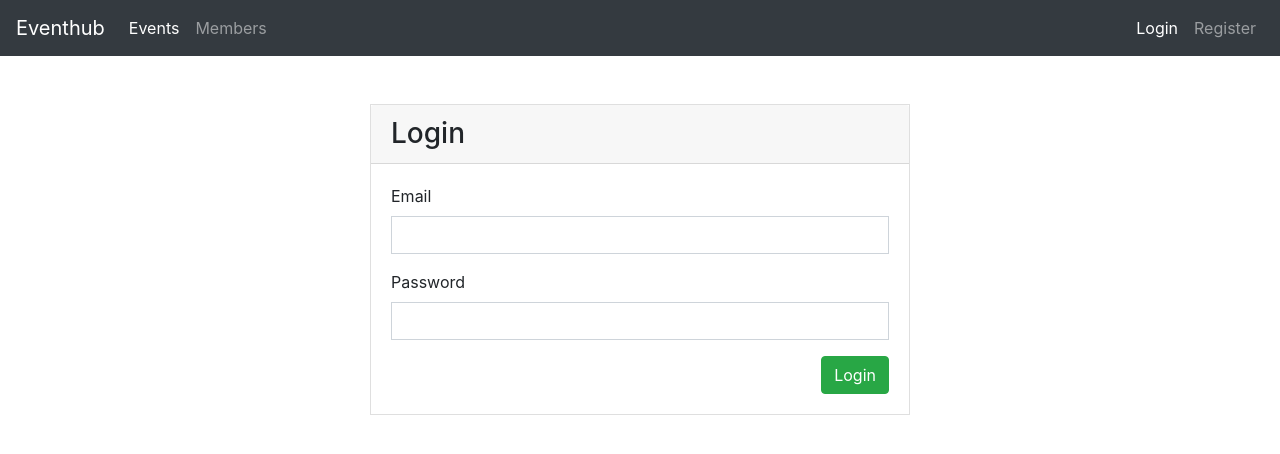
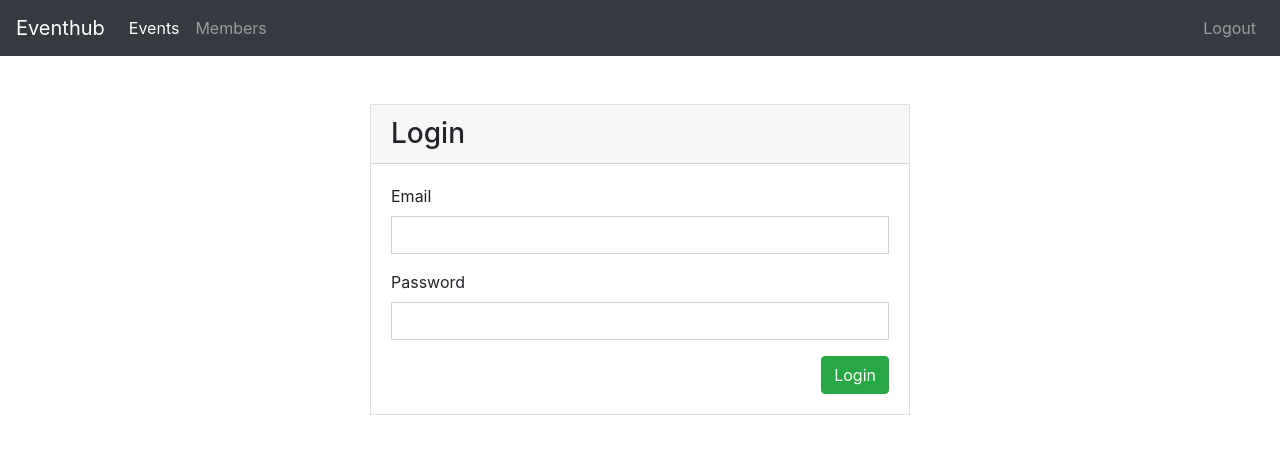
Before and after one commit to ArthurSoftvision1/EventsList, an Angular app in the folder ngApp/: page /login in a window 1280 px wide. Shown: the top 454 px of the page. Built offline with nearby package versions, Linux system fonts and the light colour scheme; sample sign-in values are in the browser's storage.

Commit message:
Logout functionality

```diff
--- a/ngApp/src/app/app.component.html
+++ b/ngApp/src/app/app.component.html
@@ -14,8 +14,9 @@
       </li>
     </ul>
     <ul class="navbar-nav">
-      <a class="nav-link" routerLink="/login" routerLinkActive="active">Login</a>
-      <a class="nav-link" routerLink="/register" routerLinkActive="active">Register</a>
+      <a class="nav-link" *ngIf="!_authService.loggedIn()" routerLink="/login" routerLinkActive="active">Login</a>
+      <a class="nav-link" *ngIf="!_authService.loggedIn()" routerLink="/register" routerLinkActive="active">Register</a>
+      <a class="nav-link" style="cursor: pointer" *ngIf="_authService.loggedIn()" (click)="_authService.logoutUser()">Logout</a>
     </ul>
   </div>
 </nav>
--- a/ngApp/src/app/app.component.ts
+++ b/ngApp/src/app/app.component.ts
@@ -1,4 +1,5 @@
 import { Component } from '@angular/core';
+import { AuthService } from './auth.service';
 
 @Component({
   selector: 'app-root',
@@ -7,4 +8,6 @@
 })
 export class AppComponent {
   title = 'app';
+
+  constructor(private _authService: AuthService) {}
 }
--- a/ngApp/src/app/auth.service.ts
+++ b/ngApp/src/app/auth.service.ts
@@ -1,5 +1,6 @@
 import { Injectable } from '@angular/core';
 import { HttpClient } from '@angular/common/http';
+import { Router } from '@angular/router';
 
 @Injectable()
 
@@ -8,7 +9,8 @@
   private _registerUrl = "http://localhost:3000/api/register";
   private _loginUrl = "http://localhost:3000/api/login";
 
-  constructor(private http: HttpClient) { }
+  constructor(private http: HttpClient,
+              private _router: Router) { }
 
   registerUser(user) {
     return this.http.post<any>(this._registerUrl, user)
@@ -23,6 +25,11 @@
     return !!localStorage.getItem('token')
   }
 
+  logoutUser() {
+    localStorage.removeItem('token')
+    this._router.navigate(['/events'])
+  }
+
   getToken() {
     return localStorage.getItem('token')
   }
```
